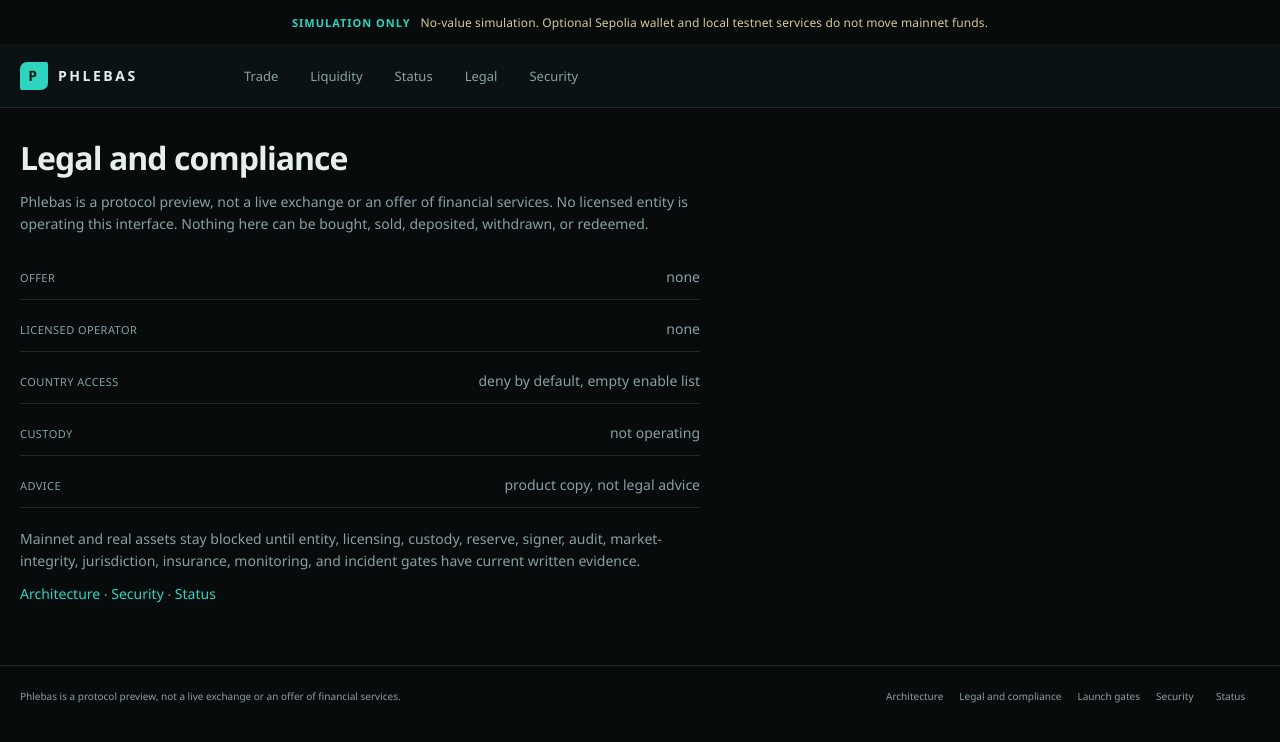
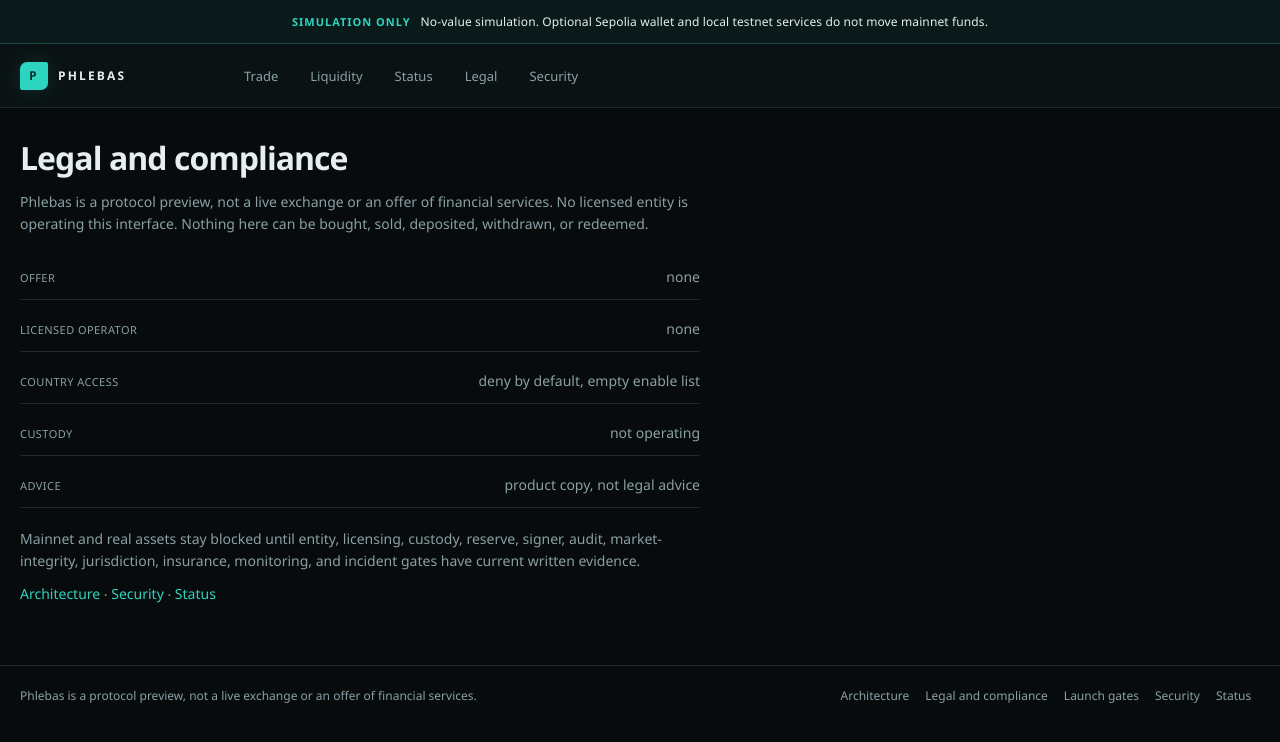
Before and after one commit to EauDoon/Phlebas, a Next.js app: page /legal in a window 1280 px wide. Shown: the top 742 px of the page. Built offline with nearby package versions, Linux system fonts and the light colour scheme.

Commit message:
fix: remove leftover gold and glass from landing chrome

```diff
--- a/src/app/layout.tsx
+++ b/src/app/layout.tsx
@@ -36,7 +36,7 @@ export const metadata: Metadata = {
 
 export const viewport: Viewport = {
   colorScheme: "dark",
-  themeColor: "#090b0f",
+  themeColor: "#070b0c",
 };
 
 export default function RootLayout({ children }: { children: ReactNode }) {
--- a/src/components/landing.module.css
+++ b/src/components/landing.module.css
@@ -83,7 +83,7 @@
   gap: 10px;
   padding: 6px 20px;
   border-bottom: 1px solid rgba(45, 212, 191, 0.27);
-  color: #d9cb9f;
+  color: var(--text);
   background: rgba(45, 212, 191, 0.065);
   font-size: 12px;
 }
@@ -116,7 +116,7 @@
   flex-shrink: 0;
   align-items: center;
   gap: 10px;
-  font-size: 14px;
+  font-size: 12px;
   font-weight: 760;
   letter-spacing: 0.18em;
 }
@@ -127,7 +127,7 @@
   height: 29px;
   place-items: center;
   border-radius: 7px 2px 7px 2px;
-  color: #171408;
+  color: var(--accent-fg);
   background: var(--accent);
   box-shadow: 0 0 24px rgba(45, 212, 191, 0.15);
   font-family: var(--font-geist-mono);
@@ -166,7 +166,7 @@
   align-items: center;
   gap: 7px;
   color: var(--text-secondary);
-  font-size: 11px;
+  font-size: 12px;
   white-space: nowrap;
 }
 
@@ -193,7 +193,7 @@
 .headerCta,
 .primaryCta {
   border: 1px solid rgba(45, 212, 191, 0.45);
-  color: #16140c;
+  color: var(--accent-fg);
   background: var(--accent);
 }
 
@@ -274,7 +274,7 @@
   justify-content: center;
   border: 0;
   border-radius: 5px;
-  color: #16140c;
+  color: var(--accent-fg);
   background: var(--accent);
   text-align: center;
   font-weight: 700;
@@ -571,7 +571,7 @@
   margin-top: 24px;
   padding: 15px 17px;
   border-left: 2px solid var(--accent);
-  color: #d9cb9f;
+  color: var(--text);
   background: var(--accent-soft);
   font-size: 12px;
   line-height: 1.55;
@@ -906,8 +906,9 @@
   align-items: center;
   gap: 28px;
   padding: 20px clamp(20px, 5vw, 72px);
+  border-top: 1px solid var(--border);
   color: var(--text-muted);
-  font-size: 10px;
+  font-size: 12px;
 }
 
 .footer p {
--- a/src/components/placeholder-qr.tsx
+++ b/src/components/placeholder-qr.tsx
@@ -17,10 +17,10 @@ export function PlaceholderQr({ payload }: { payload: string }) {
         shapeRendering="crispEdges"
       >
         <title>Placeholder QR. Not payable.</title>
-        <rect width={size} height={size} fill="#f4f1e6" />
+        <rect width={size} height={size} fill="#e7eef0" />
         {modules.map((row, y) => row.map((on, x) => (
           on
-            ? <rect key={`${x}-${y}`} x={x} y={y} width={1} height={1} fill="#15140d" />
+            ? <rect key={`${x}-${y}`} x={x} y={y} width={1} height={1} fill="#042f2e" />
             : null
         )))}
       </svg>
--- a/src/components/terminal.module.css
+++ b/src/components/terminal.module.css
@@ -195,9 +195,9 @@
   justify-content: center;
   gap: 10px;
   padding: 6px 20px;
-  border-bottom: 1px solid rgba(45, 212, 191), 0.28);
-  color: #d8c895;
-  background: rgba(45, 212, 191), 0.07);
+  border-bottom: 1px solid rgba(45, 212, 191, 0.28);
+  color: var(--text);
+  background: rgba(45, 212, 191, 0.07);
   font-size: 12px;
   letter-spacing: 0.01em;
 }
@@ -233,7 +233,7 @@
   border: 0;
   background: transparent;
   color: var(--text);
-  font-size: 14px;
+  font-size: 12px;
   font-weight: 760;
   letter-spacing: 0.18em;
 }
@@ -243,7 +243,7 @@
   display: inline-grid;
   flex: 0 0 auto;
   place-items: center;
-  color: #171408;
+  color: var(--accent-fg);
   background: var(--accent);
   font-family: var(--font-geist-mono), monospace;
   font-weight: 800;
@@ -253,7 +253,7 @@
   width: 28px;
   height: 28px;
   border-radius: 7px 2px 7px 2px;
-  box-shadow: 0 0 22px rgba(45, 212, 191), 0.14);
+  box-shadow: 0 0 22px rgba(45, 212, 191, 0.14);
 }
 
 .coinMark {
@@ -354,9 +354,9 @@
 .connectButton,
 .primaryAction {
   min-height: 38px;
-  border: 1px solid rgba(45, 212, 191), 0.46);
+  border: 1px solid rgba(45, 212, 191, 0.46);
   border-radius: 7px;
-  color: #18160d;
+  color: var(--accent-fg);
   background: var(--accent);
   font-size: 12px;
   font-weight: 730;
@@ -382,7 +382,7 @@
   gap: 16px 20px;
   padding: 12px 20px;
   border-bottom: 1px solid var(--border);
-  background: rgba(14, 18, 23, 0.76);
+  background: var(--surface);
 }
 
 .marketSelectorWrap {
@@ -464,7 +464,7 @@
 
 .gateBadge {
   padding: 5px 8px;
-  border: 1px solid rgba(45, 212, 191), 0.35);
+  border: 1px solid rgba(45, 212, 191, 0.35);
   border-radius: 999px;
   color: var(--accent);
   background: var(--accent-soft);
@@ -744,7 +744,7 @@
   padding: 9px 12px;
   border-top: 1px solid var(--border);
   border-bottom: 1px solid var(--border);
-  background: rgba(45, 212, 191), 0.04);
+  background: rgba(45, 212, 191, 0.04);
 }
 
 .midPrice strong {
@@ -783,7 +783,7 @@
 }
 
 .warningPill {
-  border-color: rgba(45, 212, 191), 0.25);
+  border-color: rgba(45, 212, 191, 0.25);
   color: var(--accent);
   background: var(--accent-soft);
 }
@@ -843,7 +843,7 @@
 
 .inputShell:focus-within {
   border-color: var(--accent);
-  box-shadow: 0 0 0 2px rgba(45, 212, 191), 0.18);
+  box-shadow: 0 0 0 2px rgba(45, 212, 191, 0.18);
 }
 
 .inputShell input {
@@ -1136,9 +1136,9 @@
   min-height: 44px;
   margin: 0 14px 10px;
   padding: 10px 12px;
-  border: 1px solid rgba(45, 212, 191), 0.28);
+  border: 1px solid rgba(45, 212, 191, 0.28);
   border-radius: 6px;
-  background: rgba(45, 212, 191), 0.07);
+  background: rgba(45, 212, 191, 0.07);
 }
 
 .ticketBlocked strong {
@@ -1357,7 +1357,7 @@
 
 .poolTabs button small {
   padding: 3px 6px;
-  border: 1px solid rgba(45, 212, 191), 0.28);
+  border: 1px solid rgba(45, 212, 191, 0.28);
   border-radius: 999px;
   color: var(--accent);
   font-size: 8px;
@@ -1375,7 +1375,7 @@
   min-height: 44px;
   margin: 14px 22px 0;
   padding: 10px 12px;
-  border: 1px solid rgba(45, 212, 191), 0.25);
+  border: 1px solid rgba(45, 212, 191, 0.25);
   border-radius: 6px;
   color: var(--text-secondary);
   background: var(--accent-soft);
@@ -1404,7 +1404,7 @@
 
 .assetInput:focus-within {
   border-color: var(--accent);
-  box-shadow: 0 0 0 2px rgba(45, 212, 191), 0.18);
+  box-shadow: 0 0 0 2px rgba(45, 212, 191, 0.18);
 }
 
 .assetInput > span {
@@ -1472,7 +1472,7 @@
 .riskCard {
   padding: 28px 24px;
   background:
-    linear-gradient(180deg, rgba(45, 212, 191), 0.045), transparent 42%),
+    linear-gradient(180deg, rgba(45, 212, 191, 0.045), transparent 42%),
     var(--surface);
 }
 
@@ -1619,7 +1619,7 @@
   width: 100%;
   height: auto;
   border: 1px solid var(--border);
-  background: #f4f1e6;
+  background: var(--text);
 }
 
 .placeholderQr figcaption {
@@ -1699,7 +1699,7 @@
   gap: 18px;
   margin: 22px 22px 0;
   padding: 15px 17px;
-  border: 1px solid rgba(45, 212, 191), 0.22);
+  border: 1px solid rgba(45, 212, 191, 0.22);
   border-radius: 7px;
   background: var(--accent-soft);
 }
@@ -1831,7 +1831,7 @@
   border-top: 1px solid var(--border);
   color: var(--text-muted);
   background: var(--background);
-  font-size: 10px;
+  font-size: 12px;
 }
 
 .footer nav {
```
Also changed, not shown: src/app/icon.svg.
